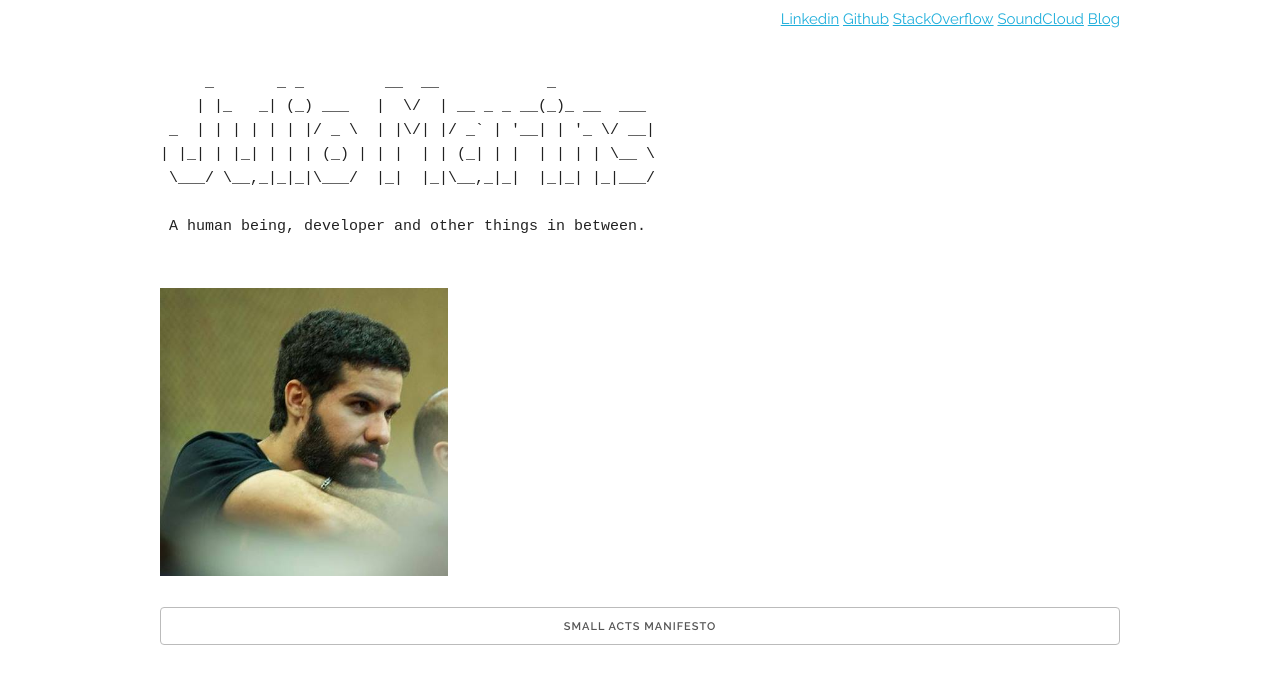
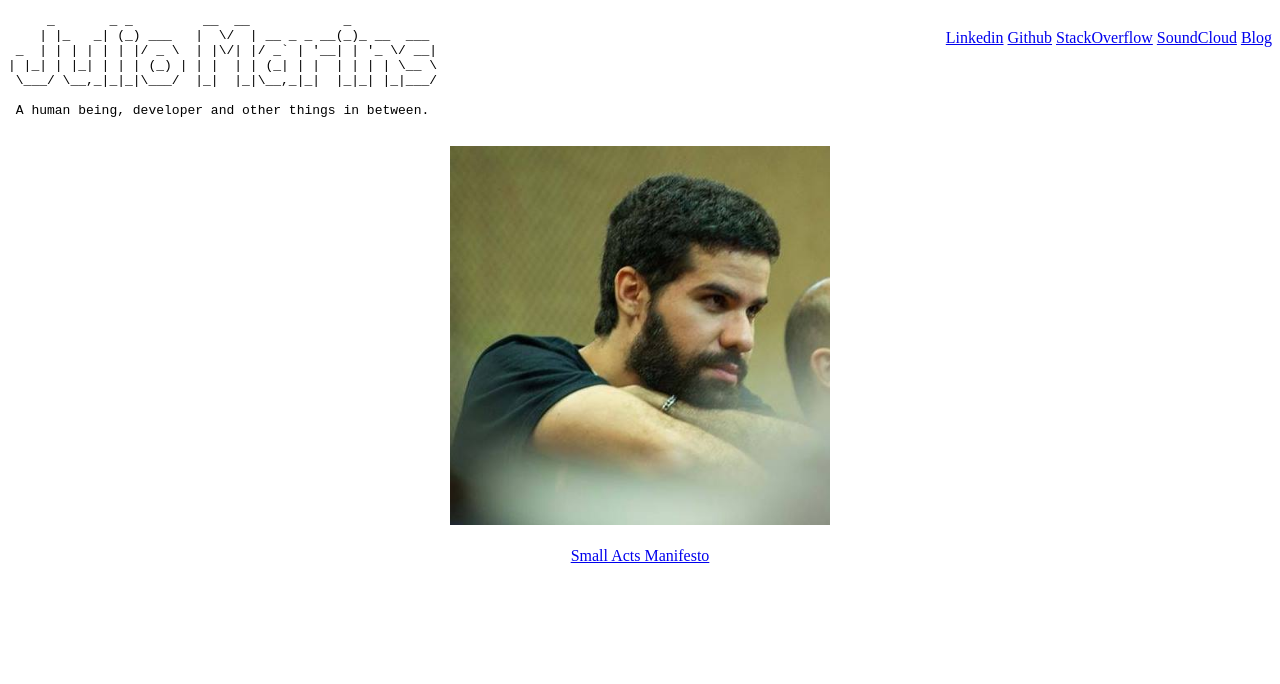
Before and after one commit to aj07mm/aj07mm.github.io, a plain HTML site: page index.html in a window 1280 px wide. Drawn offline with Linux system fonts and the light colour scheme.

Commit message:
trying again

```diff
--- a/index.html
+++ b/index.html
@@ -35,8 +35,8 @@
 
   <!-- CSS
   –––––––––––––––––––––––––––––––––––––––––––––––––– -->
-  <link rel="stylesheet" href="css/normalize.css">
-  <link rel="stylesheet" href="css/skeleton.css">
+  <!-- link rel="stylesheet" href="css/normalize.css" -->
+  <!-- link rel="stylesheet" href="css/skeleton.css" -->
 
   <!-- Favicon
   –––––––––––––––––––––––––––––––––––––––––––––––––– -->
@@ -72,7 +72,7 @@
         </ul>
       </div>
     </nav>
-    <div class="row">
+
       <pre>
      _       _ _         __  __            _
     | |_   _| (_) ___   |  \/  | __ _ _ __(_)_ __  ___
@@ -82,6 +82,7 @@
 
  A human being, developer and other things in between.
       </pre>
+    <div style="text-align: center">
 	  <img style="width: 30%" src="./images/avatar.jpg" />
 	  <br />
 	  <br />
```
